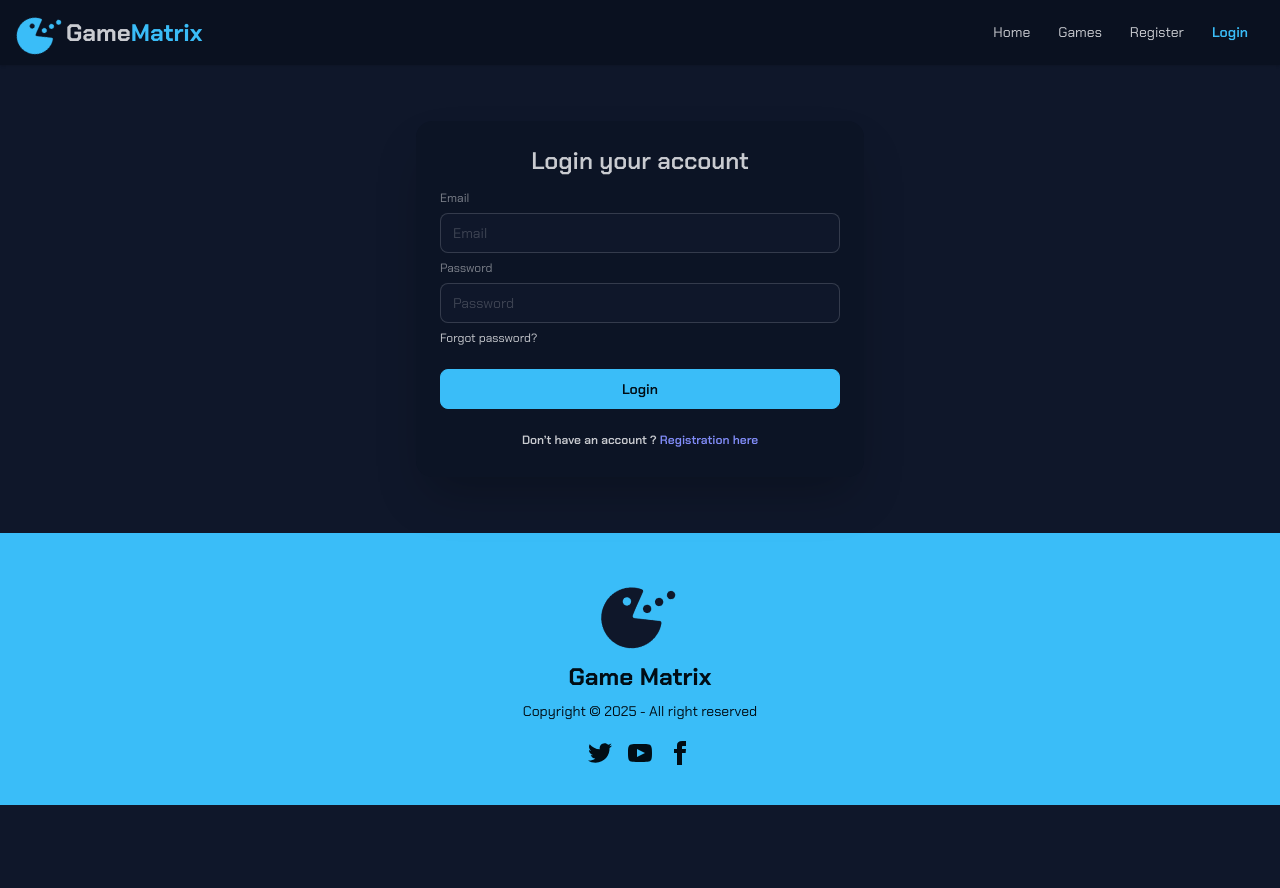
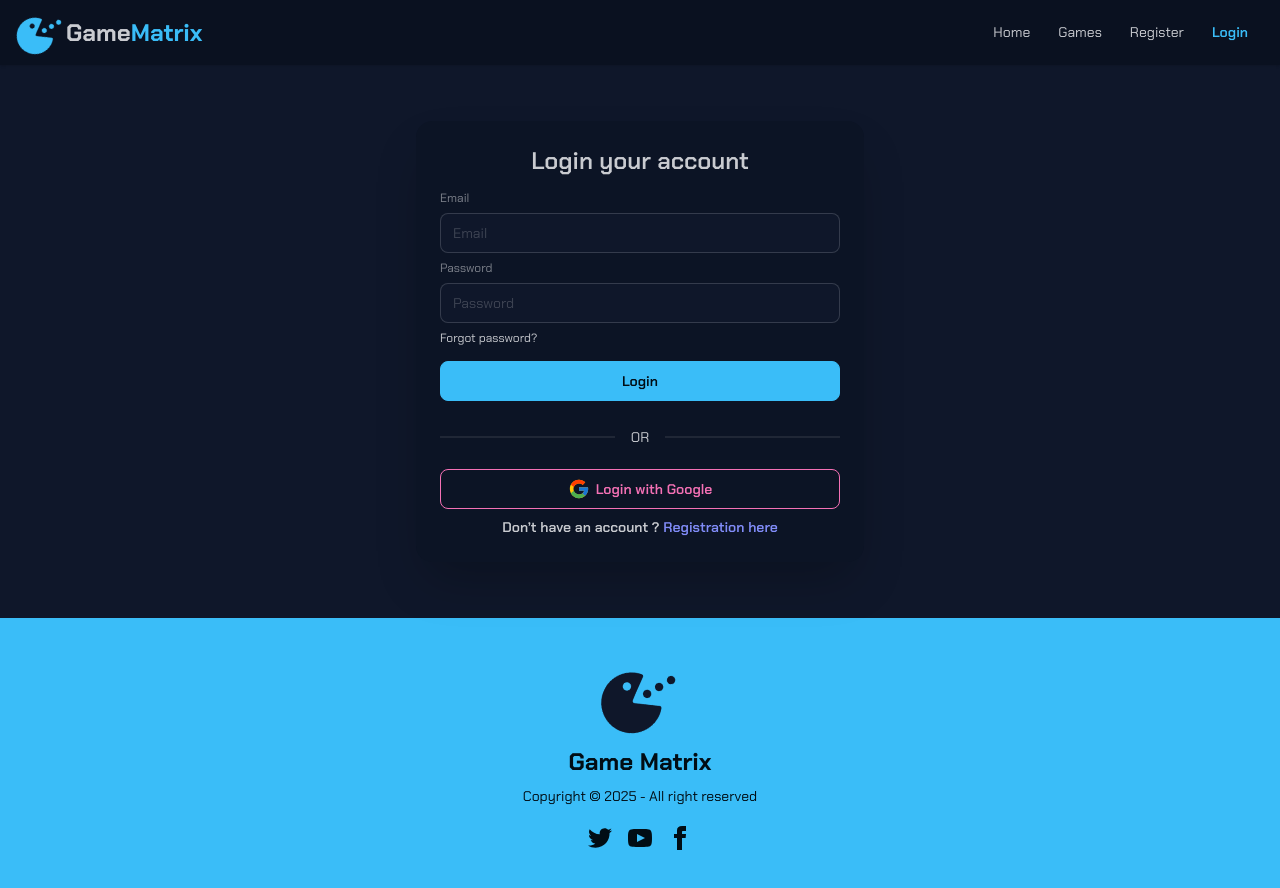
Before and after one commit to sagormajomder/game-matrix, a React (Vite) app: page /login in a window 1280 px wide. Before the commit the page ends 805 px from the top, so only its background shows below. Built offline with nearby package versions, Linux system fonts and the light colour scheme; no server answers.

Commit message:
Add Google login component and integrate it into Login and Register pages

```diff
--- /dev/null
+++ b/src/components/GoogleLogin.jsx
@@ -0,0 +1,49 @@
+import { FcGoogle } from "react-icons/fc";
+import { useNavigate } from "react-router";
+import { toast } from "react-toastify";
+import { useAuth } from "../contexts/AuthContext";
+
+export default function GoogleLogin() {
+  const { signInWithGoogle } = useAuth();
+  const navigate = useNavigate();
+
+  function handleGoogleSignIn() {
+    signInWithGoogle()
+      .then(() => {
+        toast.success("User login successfully");
+        navigate("/");
+      })
+      .catch((error) => {
+        const errorCode = error.code;
+        const errorMessage = error.message;
+        // console.log(errorCode);
+        // console.log(errorMessage);
+        if (errorCode === "auth/email-already-in-use") {
+          toast.error("User already exists in the database. Try another email");
+        } else if (
+          errorCode === "auth/account-exists-with-different-credential"
+        ) {
+          toast.error("Same email used with diffent social login");
+        } else if (errorCode === "auth/user-disabled") {
+          toast.error("This user account has been disabled.");
+        } else if (errorCode === "auth/too-many-requests") {
+          toast.error("Too many attempts. Please try again later.");
+        } else if (errorCode === "auth/operation-not-allowed") {
+          toast.error("Operation not allowed. Please contact support.");
+        } else if (errorCode === "auth/network-request-failed") {
+          toast.error("Network error. Please check your connection.");
+        } else {
+          toast.error(errorMessage || "An unexpected error occurred.");
+        }
+      });
+  }
+  return (
+    <button
+      type="button"
+      onClick={handleGoogleSignIn}
+      className="btn btn-accent btn-outline w-full"
+    >
+      <FcGoogle size={22} /> Login with Google
+    </button>
+  );
+}
--- a/src/pages/LoginPage.jsx
+++ b/src/pages/LoginPage.jsx
@@ -2,6 +2,7 @@ import { useState } from "react";
 import { AiOutlineEye, AiOutlineEyeInvisible } from "react-icons/ai";
 import { Link, useLocation, useNavigate } from "react-router";
 import { toast } from "react-toastify";
+import GoogleLogin from "../components/GoogleLogin";
 import { useAuth } from "../contexts/AuthContext";
 
 export default function LoginPage() {
@@ -109,21 +110,19 @@ export default function LoginPage() {
                   </Link>
                 </div>
 
-                <button type="submit" className="btn btn-primary my-4">
+                <button type="submit" className="btn btn-primary mt-2">
                   Login
                 </button>
-
-                <p className="text-center font-semibold">
-                  Don’t have an account ?{" "}
-                  <Link
-                    to="/register"
-                    className="text-secondary hover:underline"
-                  >
-                    Registration here
-                  </Link>
-                </p>
               </fieldset>
             </form>
+            <div className="divider">OR</div>
+            <GoogleLogin />
+            <p className="text-center font-semibold">
+              Don’t have an account ?{" "}
+              <Link to="/register" className="text-secondary hover:underline">
+                Registration here
+              </Link>
+            </p>
           </div>
         </div>
       </section>
--- a/src/pages/RegisterPage.jsx
+++ b/src/pages/RegisterPage.jsx
@@ -2,6 +2,7 @@ import { useState } from "react";
 import { AiOutlineEye, AiOutlineEyeInvisible } from "react-icons/ai";
 import { Link, useNavigate } from "react-router";
 import { toast } from "react-toastify";
+import GoogleLogin from "../components/GoogleLogin";
 import { useAuth } from "../contexts/AuthContext";
 
 export default function RegisterPage() {
@@ -187,18 +188,19 @@ export default function RegisterPage() {
                   lower (a-z) and upper case letters (A-Z)
                 </p>
 
-                <button type="submit" className="btn btn-primary my-4">
+                <button type="submit" className="btn btn-primary mt-2">
                   Register
                 </button>
-
-                <p className="text-center font-semibold">
-                  Already have an account ?{" "}
-                  <Link to="/login" className="text-secondary hover:underline">
-                    Login here
-                  </Link>
-                </p>
               </fieldset>
             </form>
+            <div className="divider">OR</div>
+            <GoogleLogin />
+            <p className="text-center font-semibold">
+              Already have an account ?{" "}
+              <Link to="/login" className="text-secondary hover:underline">
+                Login here
+              </Link>
+            </p>
           </div>
         </div>
       </section>
```
